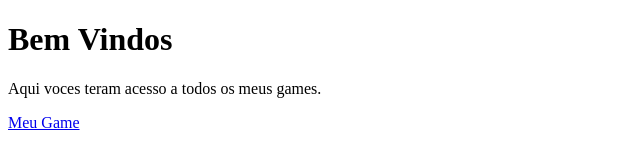
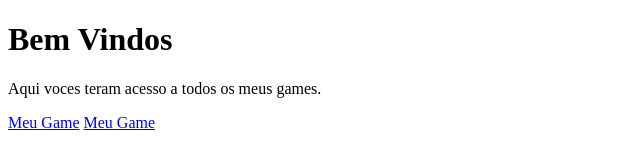
Before and after one commit to zzjunior/zzjunior.github.io, a plain HTML site: page index.html in a window 1280 px wide. Shown: the full height of the page, 0-640 px from the left. Drawn offline with Linux system fonts and the light colour scheme.

Commit message:
Update index.html

```diff
--- a/index.html
+++ b/index.html
@@ -7,6 +7,7 @@
      <h1>Bem Vindos</h1>
      <p>Aqui voces teram acesso a todos os meus games.</p>
      <a href="https://zzjunior.github.io/GeometrichiT/">Meu Game</a>
+     <a href="https://preview.p5js.org/zzjunior/present/QU-ng_j8x">Meu Game</a>
 
   </body>
 </html>
```
